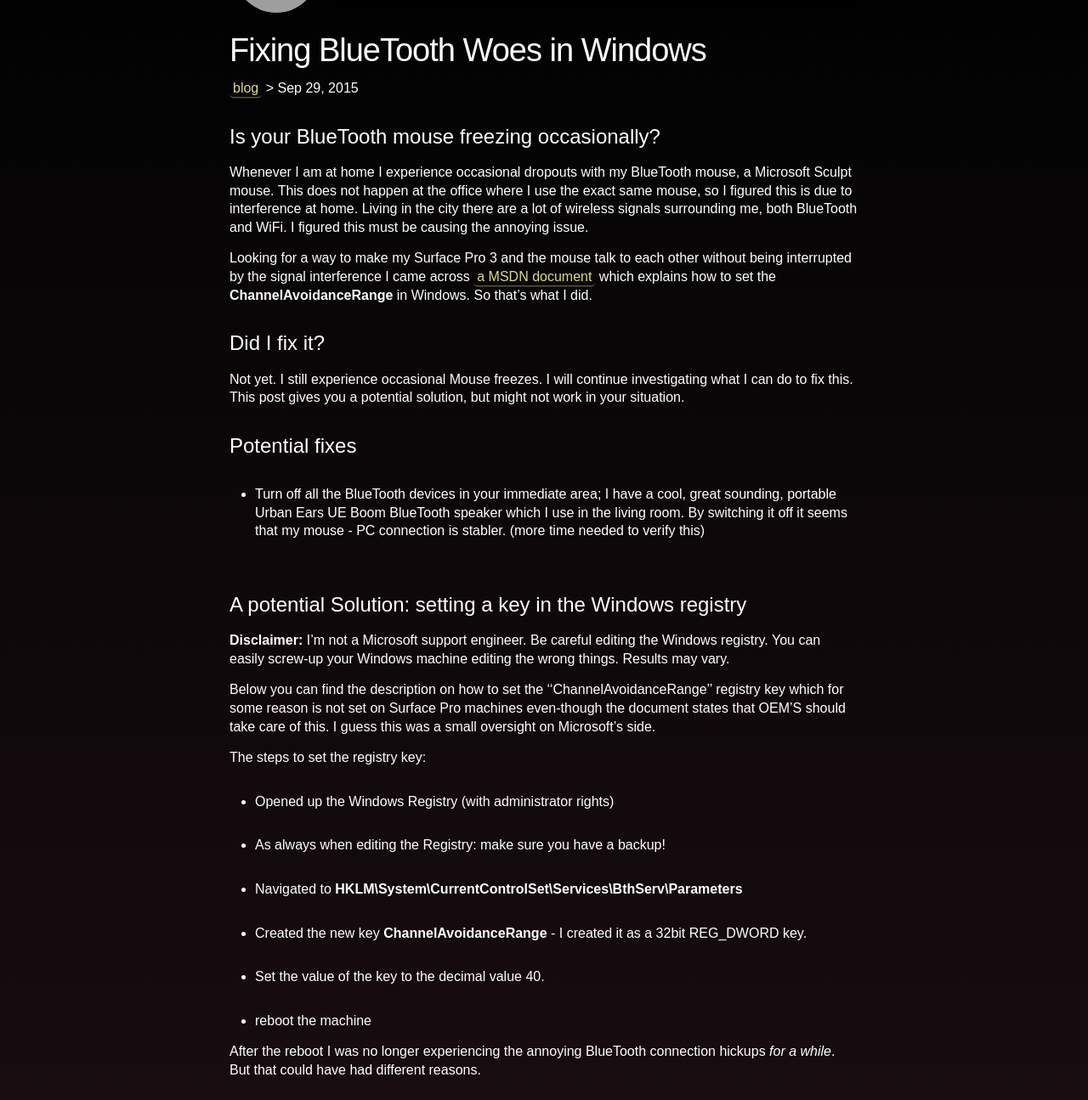
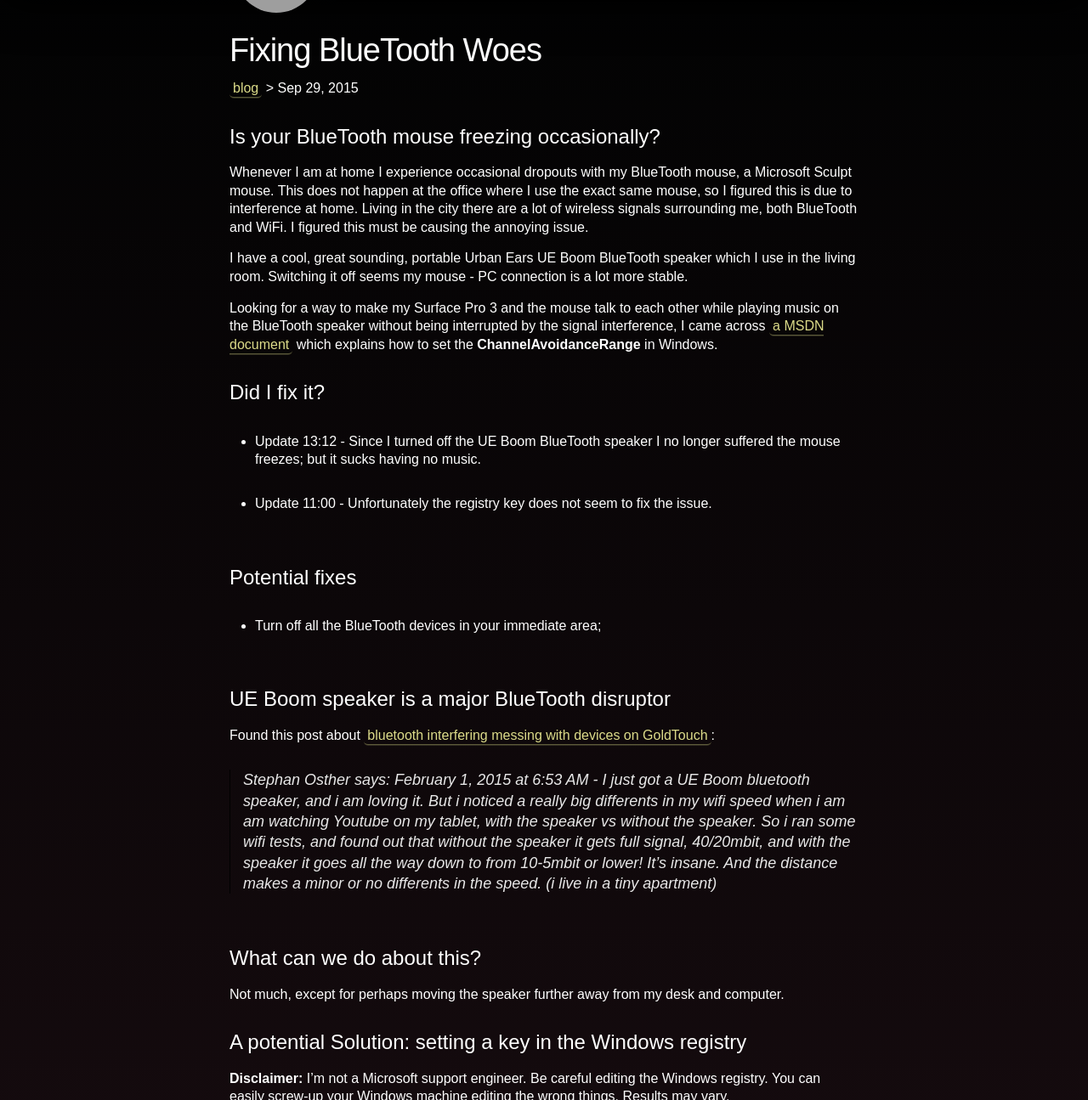
Before and after one commit to johanbove/johanbove.github.io, a Jekyll site: the page built from _posts/2015-09-29-Windows-Bluetooth-Mouse-Connection-Fixed.md, in a window 1280 px wide and 1400 px high, cut to the strip 105-1400 px from the top of the window. Shown: the whole strip at 85% size. Built offline with Jekyll 4.4.1, drawn with Linux system fonts in a browser that asks for light colours; comment, search, counter and statistics services are not loaded; grey boxes are pictures that could not be loaded.

Commit message:
Update post
Added evolution in finding the issue

```diff
--- a/_posts/2015-09-29-Windows-Bluetooth-Mouse-Connection-Fixed.md
+++ b/_posts/2015-09-29-Windows-Bluetooth-Mouse-Connection-Fixed.md
@@ -1,7 +1,7 @@
 ---
 layout: post
-title: "Fixing BlueTooth Woes in Windows"
-desc: "Setting ChannelAvoidanceRange in the Windows registry to fix interference"
+title: "Fixing BlueTooth Woes"
+desc: "Causes of BlueTooth interference in homes"
 categories: blog
 ---
 
@@ -9,15 +9,28 @@
 
 Whenever I am at home I experience occasional dropouts with my BlueTooth mouse, a Microsoft Sculpt mouse. This does not happen at the office where I use the exact same mouse, so I figured this is due to interference at home. Living in the city there are a lot of wireless signals surrounding me, both BlueTooth and WiFi. I figured this must be causing the annoying issue.
 
-Looking for a way to make my Surface Pro 3 and the mouse talk to each other without being interrupted by the signal interference I came across [a MSDN document](https://msdn.microsoft.com/en-us/library/windows/hardware/dn133849(v=vs.85).aspx) which explains how to set the **ChannelAvoidanceRange** in Windows. So that's what I did.
+I have a cool, great sounding, portable Urban Ears UE Boom BlueTooth speaker which I use in the living room. Switching it off seems my mouse - PC connection is a lot more stable.
+
+Looking for a way to make my Surface Pro 3 and the mouse talk to each other while playing music on the BlueTooth speaker without being interrupted by the signal interference, I came across [a MSDN document](https://msdn.microsoft.com/en-us/library/windows/hardware/dn133849(v=vs.85).aspx) which explains how to set the **ChannelAvoidanceRange** in Windows.
 
 ## Did I fix it?
 
-Not yet. I still experience occasional Mouse freezes. I will continue investigating what I can do to fix this. This post gives you a potential solution, but might not work in your situation.
+- Update 13:12 - Since I turned off the UE Boom BlueTooth speaker I no longer suffered the mouse freezes; but it sucks having no music.
+- Update 11:00 - Unfortunately the registry key does not seem to fix the issue.
 
 ## Potential fixes
 
-- Turn off all the BlueTooth devices in your immediate area; I have a cool, great sounding, portable Urban Ears UE Boom BlueTooth speaker which I use in the living room. By switching it off it seems that my mouse - PC connection is stabler. (more time needed to verify this)
+- Turn off all the BlueTooth devices in your immediate area;
+
+## UE Boom speaker is a major BlueTooth disruptor
+
+Found this post about [bluetooth interfering messing with devices on GoldTouch](http://www.goldtouch.com/stop-bluetooth-interference-messing-devices/):
+
+> *Stephan Osther says: February 1, 2015 at 6:53 AM* - I just got a UE Boom bluetooth speaker, and i am loving it. But i noticed a really big differents in my wifi speed when i am am watching Youtube on my tablet, with the speaker vs without the speaker. So i ran some wifi tests, and found out that without the speaker it gets full signal, 40/20mbit, and with the speaker it goes all the way down to from 10-5mbit or lower! It’s insane. And the distance makes a minor or no differents in the speed. (i live in a tiny apartment)
+
+## What can we do about this?
+
+Not much, except for perhaps moving the speaker further away from my desk and computer.
 
 ## A potential Solution: setting a key in the Windows registry
 
```
